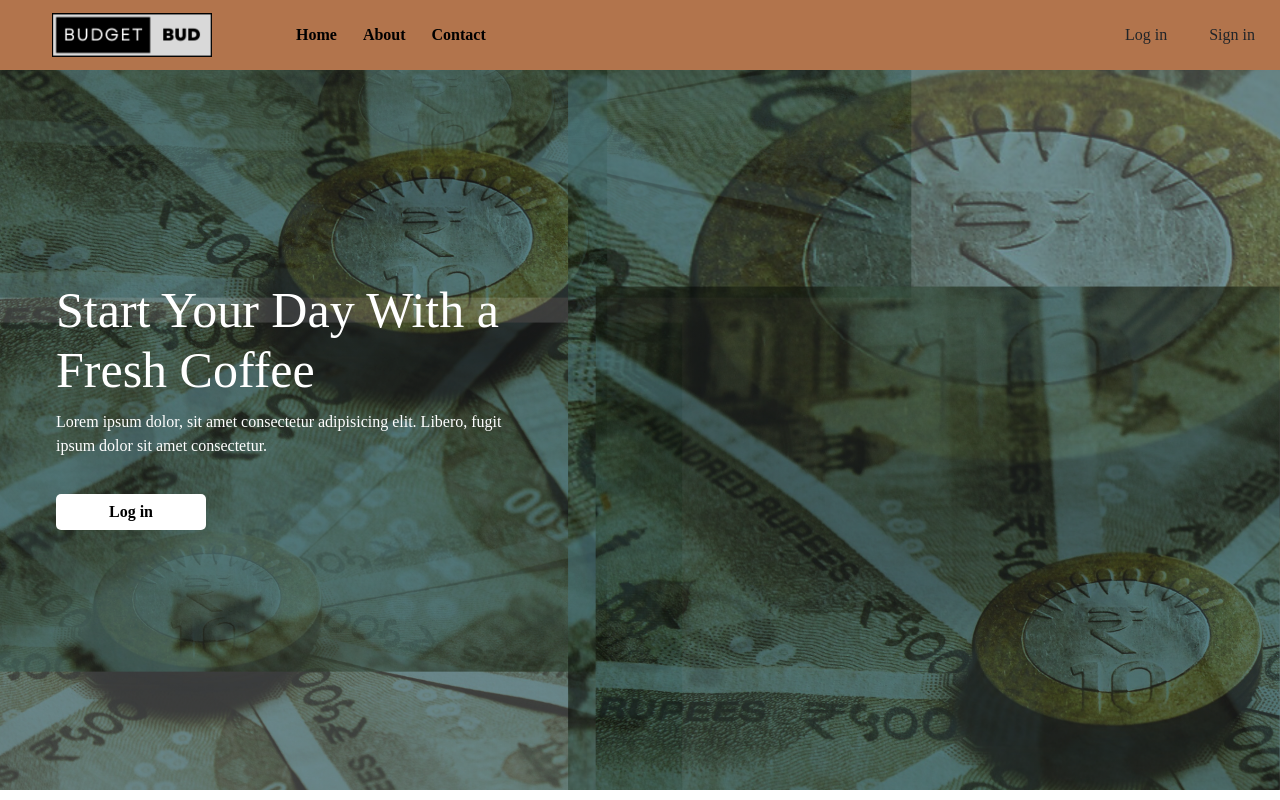
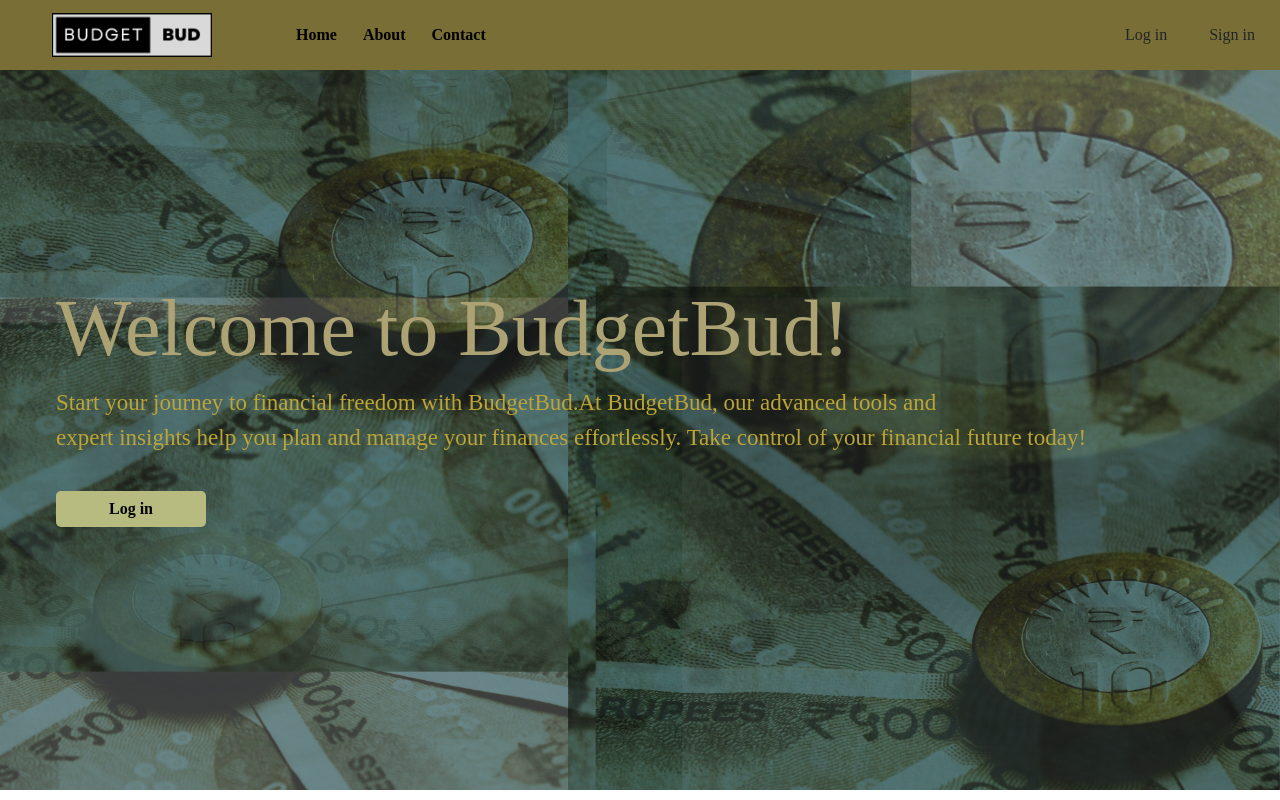
Before and after one commit to Aashitharaip/BUDGET-ANALYSIS, a Flask app: page / in a window 1280 px wide. Run offline with Flask 3, Linux system fonts and the light colour scheme.

Commit message:
changes in index

```diff
--- a/static/style.css
+++ b/static/style.css
@@ -12,7 +12,7 @@ html::-webkit-scrollbar-track{
 }
 /* navbar */
 #navbar{
-  background-color: #b2744c;
+  background-color: #796e35;
   font-family: 'Roboto', sans-serif;
 }
 #logo img{
@@ -34,14 +34,14 @@ html::-webkit-scrollbar-track{
   color: black;
 }
 .btn-brown {
-    background-color: brown;
-    border-color: brown;
-    color: white; /* Text color */
+    background-color: #0e0c07;
+    border-color: rgb(31, 14, 14);
+    color: rgb(15, 7, 7);
 }
 
 .btn-brown:hover {
-    background-color: #a0522d; /* Darker shade of brown for hover effect */
-    border-color: #a0522d;
+    background-color: #e9e8e4;
+    border-color:#413509;
 }
 
 /* navbar */
@@ -60,18 +60,19 @@ html::-webkit-scrollbar-track{
   margin-left: 56px;
 }
 .content h3{
-  font-size: 50px;
-  color: white;
+  font-size: 80px;
+  color:#aca273;
 }
 .content p{
+  font-size: 23px;
   margin-top: 10px;
-  color: white;
+  color: #bda437;
 }
 #btn{
   width: 150px;
   height: 36px;
   margin-top: 20px;
-  background: white;
+  background: rgb(183, 187, 128);
   border-radius: 5px;
   font-weight: bold;
   border: none;
@@ -79,7 +80,7 @@ html::-webkit-scrollbar-track{
   cursor: pointer;
 }
 #btn:hover{
-  background: #b2744c;
+  background: #796e35;
   color: white;
 }
 /* home content */
--- a/templates/index.html
+++ b/templates/index.html
@@ -4,7 +4,7 @@
     <meta charset="UTF-8">
     <meta http-equiv="X-UA-Compatible" content="IE=edge">
     <meta name="viewport" content="width=device-width, initial-scale=1.0">
-    <title>coffee Shop</title>
+    <title>BudgetBud</title>
     <link rel="stylesheet" href="/static/style.css">
     <link rel="stylesheet" href="https://cdnjs.cloudflare.com/ajax/libs/font-awesome/6.2.0/css/all.min.css">
     <!-- bootstrap links -->
@@ -50,9 +50,8 @@
 <!-- home section -->
    <section id="home">
     <div class="content">
-      <h3>Start Your Day With a <br> Fresh Coffee</h3>
-      <p>Lorem ipsum dolor, sit amet consectetur adipisicing elit. Libero, fugit
-         <br>ipsum dolor sit amet consectetur.
+      <h3>Welcome to BudgetBud!</h3>
+      <p>Start your journey to financial freedom with BudgetBud.At BudgetBud, our advanced tools and<br> expert insights help you plan and manage your finances effortlessly. Take control of your financial future today!
       </p>
       <button id="btn">Log in</button>
     </div>
```
